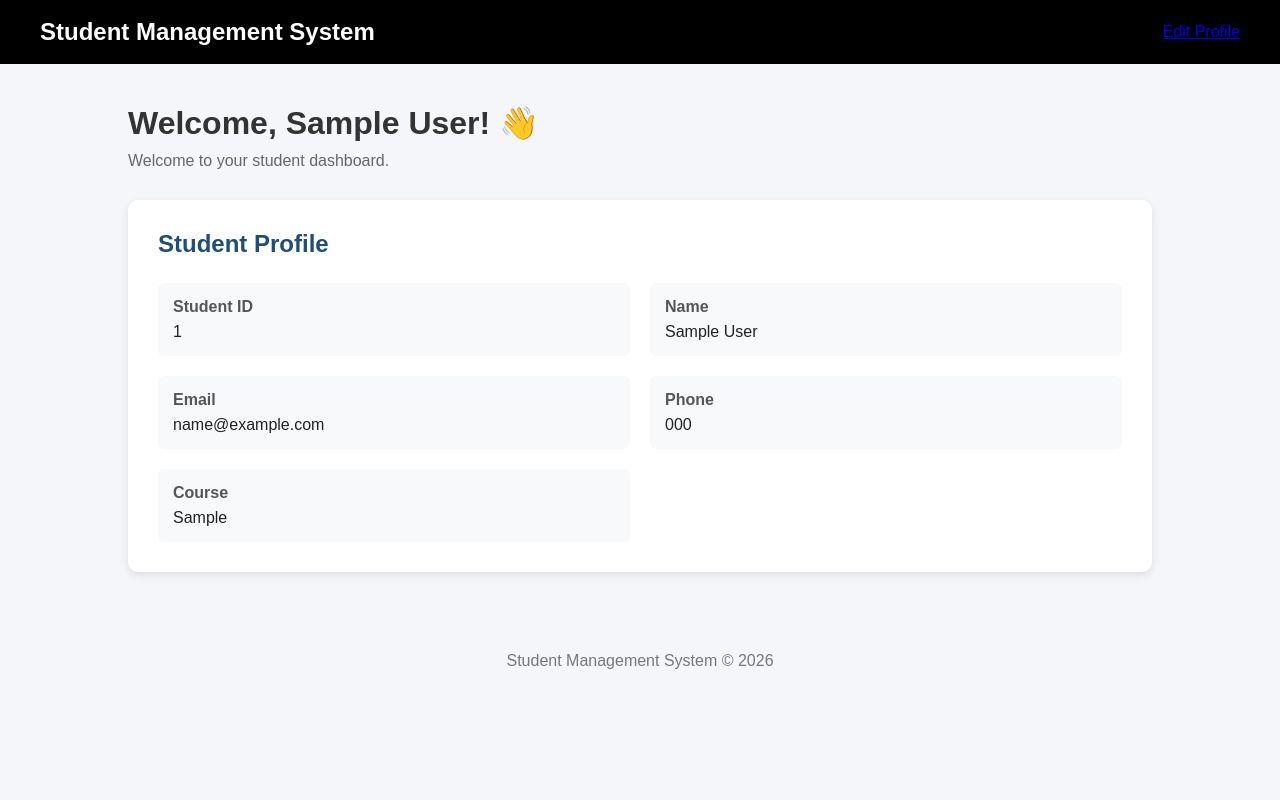
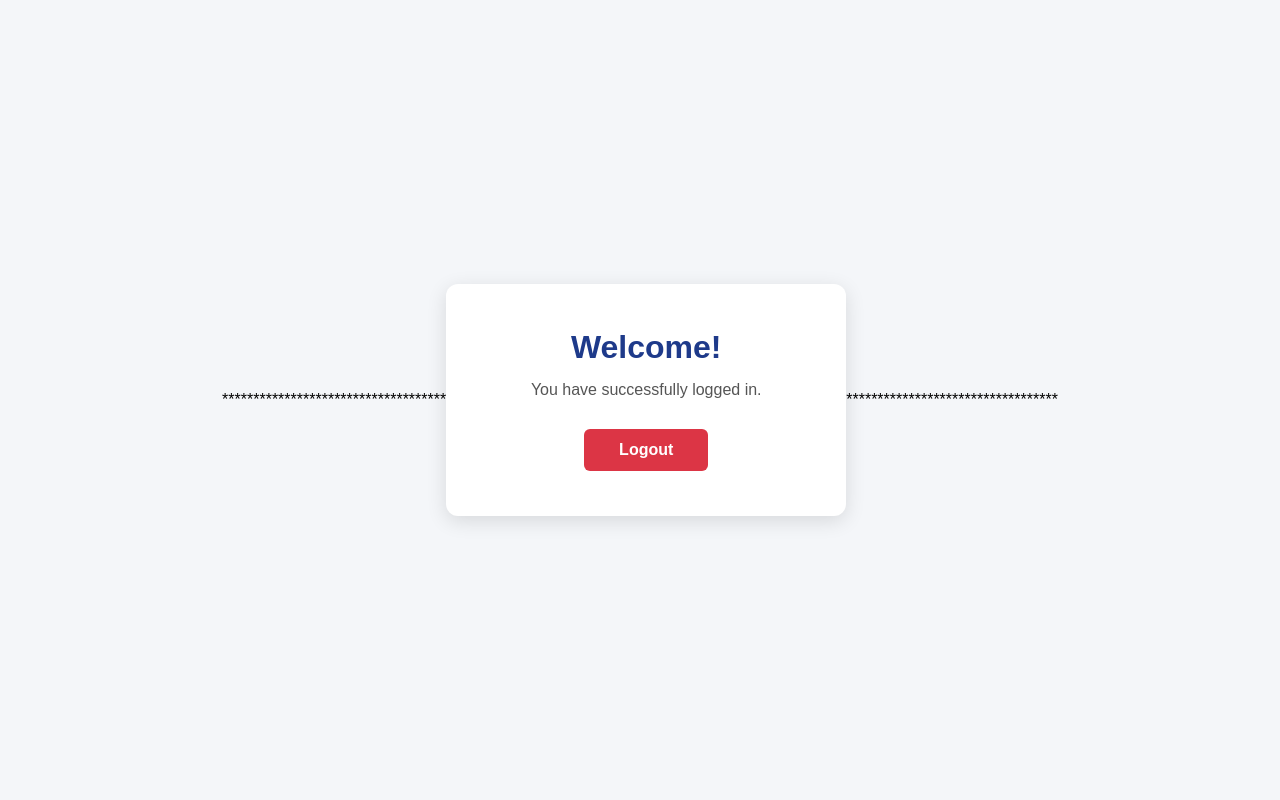
Before and after one commit to guttennavarrajeshwari-ship-it/StudentManagementSystem, a Flask app: page /dashboard in a window 1280 px wide. Run offline with Flask 3, Linux system fonts and the light colour scheme; the visitor is signed in with stand-in values (Sample User, id 1); tables that the repository leaves empty or names only in its code hold one stand-in row (values such as "Sample post").

Commit message:
Update dashboard and remove teacher login

```diff
--- a/templates/dashboard.html
+++ b/templates/dashboard.html
@@ -1,243 +1,82 @@
+************************************
 <!DOCTYPE html>
-<html>
+<html lang="en">
 <head>
-
-    <title>Student Dashboard</title>
+    <meta charset="UTF-8">
+    <meta name="viewport" content="width=device-width, initial-scale=1.0">
+    <title>Dashboard</title>
 
     <style>
-
         * {
-            box-sizing: border-box;
             margin: 0;
             padding: 0;
+            box-sizing: border-box;
             font-family: Arial, sans-serif;
         }
 
         body {
-            background-color: #f4f6f9;
+            min-height: 100vh;
+            display: flex;
+            justify-content: center;
+            align-items: center;
+            background: #f4f6f9;
         }
 
-        /* Navigation Bar */
-
-        .navbar {
-            background-color: #000000;
-            color: white;
-            padding: 18px 40px;
-
-            display: flex;
-            justify-content: space-between;
-            align-items: center;
+        .dashboard {
+            background: white;
+            width: 400px;
+            padding: 45px 35px;
+            text-align: center;
+            border-radius: 12px;
+            box-shadow: 0 5px 20px rgba(0, 0, 0, 0.12);
         }
 
-        .navbar h2 {
-            font-size: 24px;
+        h1 {
+            color: #1e3a8a;
+            margin-bottom: 15px;
         }
 
-        .logout {
-            background-color: #dc3545;
-            color: white;
-            text-decoration: none;
-            padding: 10px 20px;
-            border-radius: 5px;
-        }
-
-        .logout:hover {
-            background-color: #b02a37;
-        }
-
-        /* Main Container */
-
-        .container {
-            width: 80%;
-            margin: 40px auto;
-        }
-
-        .welcome {
+        p {
+            color: #555;
+            font-size: 16px;
             margin-bottom: 30px;
         }
 
-        .welcome h1 {
-            color: #333;
-            margin-bottom: 10px;
+        .logout-btn {
+            display: inline-block;
+            padding: 12px 35px;
+            background: #dc3545;
+            color: white;
+            text-decoration: none;
+            border-radius: 6px;
+            font-size: 16px;
+            font-weight: bold;
         }
 
-        .welcome p {
-            color: #666;
+        .logout-btn:hover {
+            background: #b02a37;
         }
-
-        /* Profile Card */
-
-        .card {
-            background-color: white;
-            padding: 30px;
-            border-radius: 10px;
-
-            box-shadow: 0 3px 10px rgba(0,0,0,0.1);
-        }
-
-        .card h2 {
-            color: #1f4e79;
-            margin-bottom: 25px;
-        }
-
-        .details {
-            display: grid;
-            grid-template-columns: 1fr 1fr;
-            gap: 20px;
-        }
-
-        .detail-box {
-            background-color: #f8f9fa;
-            padding: 15px;
-            border-radius: 6px;
-        }
-
-        .detail-box strong {
-            display: block;
-            color: #555;
-            margin-bottom: 7px;
-        }
-
-        .detail-box span {
-            color: #222;
-        }
-
-        /* Footer */
-
-        footer {
-            text-align: center;
-            margin-top: 60px;
-            padding: 20px;
-            color: #777;
-        }
-
-        /* Mobile */
-
-        @media (max-width: 600px) {
-
-            .navbar {
-                padding: 15px 20px;
-            }
-
-            .container {
-                width: 90%;
-            }
-
-            .details {
-                grid-template-columns: 1fr;
-            }
-
-        }
-
     </style>
-
 </head>
 
 <body>
 
-    <!-- Navigation Bar -->
+    <div class="dashboard">
 
-    <div class="navbar">
+        <h1>Welcome!</h1>
 
-        <h2>Student Management System</h2>
+        {% if session.get('username') %}
+            <p>Welcome, <strong>{{ session.get('username') }}</strong>!</p>
+        {% else %}
+            <p>You have successfully logged in.</p>
+        {% endif %}
 
-        <a href="/edit_profile" class="edit">
-            Edit Profile
+        <a href="{{ url_for('logout') }}" class="logout-btn">
+            Logout
         </a>
 
     </div>
 
-
-    <!-- Main Content -->
-
-    <div class="container">
-
-        <div class="welcome">
-
-            <h1>Welcome, {{ student[1] }}! 👋</h1>
-
-            <p>
-                Welcome to your student dashboard.
-            </p>
-
-        </div>
-
-
-        <!-- Student Information -->
-
-        <div class="card">
-
-            <h2>Student Profile</h2>
-
-            <div class="details">
-
-                <div class="detail-box">
-
-                    <strong>Student ID</strong>
-
-                    <span>
-                        {{ student[0] }}
-                    </span>
-
-                </div>
-
-
-                <div class="detail-box">
-
-                    <strong>Name</strong>
-
-                    <span>
-                        {{ student[1] }}
-                    </span>
-
-                </div>
-
-
-                <div class="detail-box">
-
-                    <strong>Email</strong>
-
-                    <span>
-                        {{ student[2] }}
-                    </span>
-
-                </div>
-
-
-                <div class="detail-box">
-
-                    <strong>Phone</strong>
-
-                    <span>
-                        {{ student[3] }}
-                    </span>
-
-                </div>
-
-
-                <div class="detail-box">
-
-                    <strong>Course</strong>
-
-                    <span>
-                        {{ student[4] }}
-                    </span>
-
-                </div>
-
-            </div>
-
-        </div>
-
-    </div>
-
-
-    <footer>
-
-        Student Management System © 2026
-
-    </footer>
-
 </body>
-
 </html>
+**********************************
```
Also changed, not shown: templates/teacher_login.html (deleted, +0 -128 lines).
